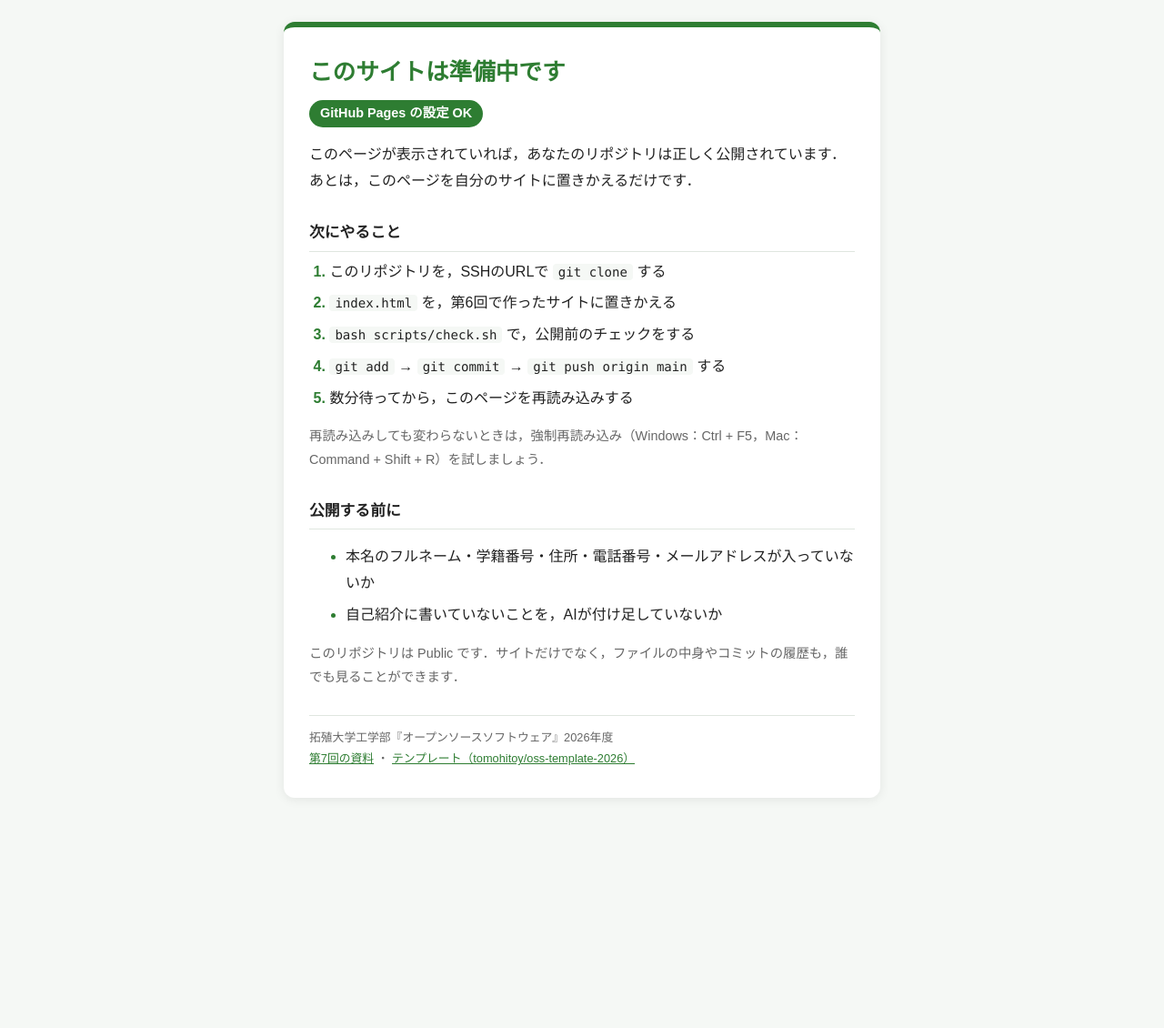
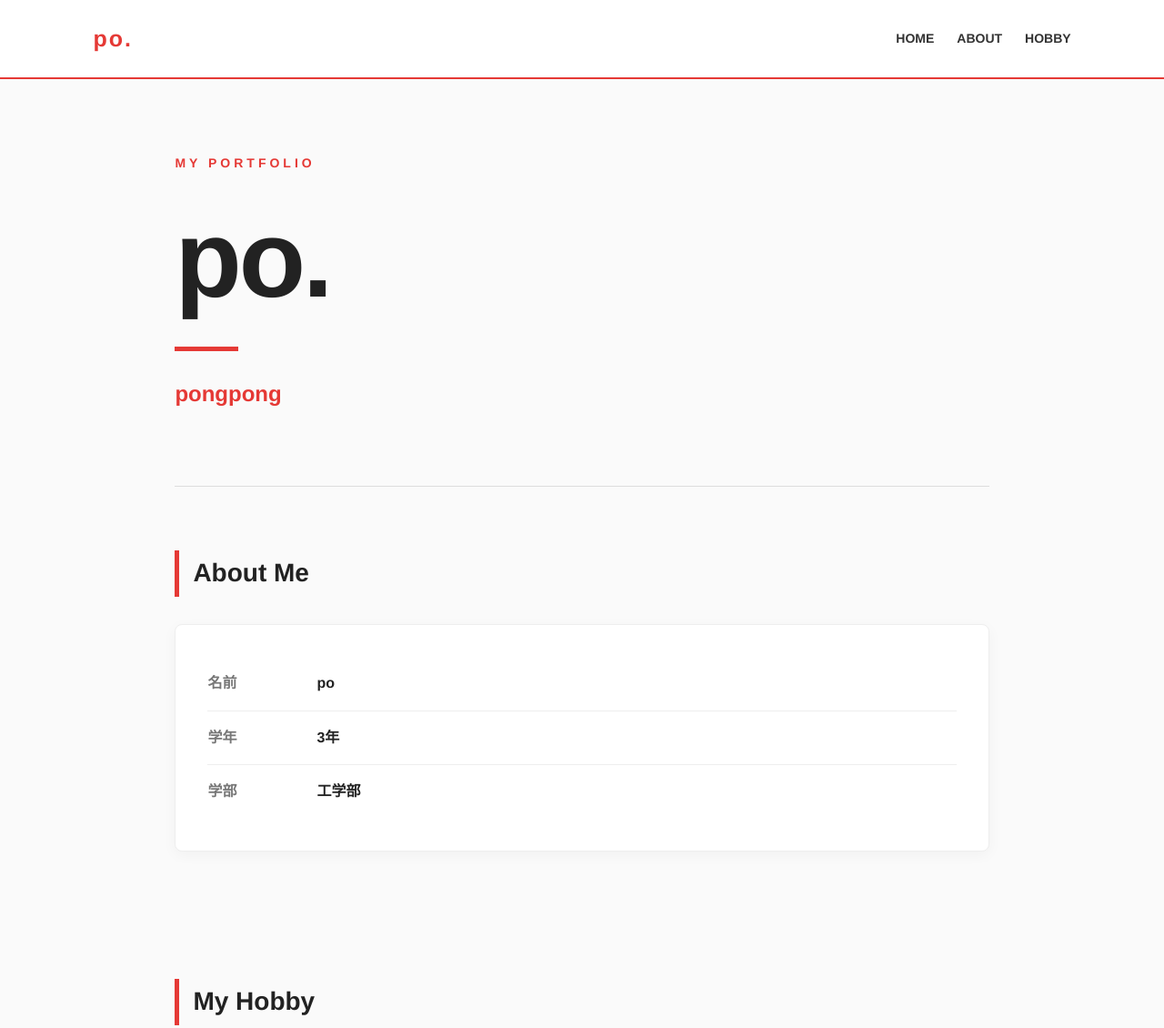
Before and after one commit to pongpong1218/pongpong1218.github.io, a plain HTML site: page index.html in a window 1280 px wide. Shown: the top 1130 px of the page at 91% size. Before the commit the page ends 901 px from the top, so only its background shows below. Drawn offline with Linux system fonts and the light colour scheme.

Commit message:
feat: 第6回で作ったサイトを公開する

```diff
--- a/index.html
+++ b/index.html
@@ -1,162 +1,343 @@
 <!DOCTYPE html>
-<!-- oss-template-2026:placeholder （この目印で，scripts/check.sh が「準備中」のページかどうかを見分けます） -->
-<!--
-  テンプレートの「準備中」のページです．
-  このページが https://ユーザー名.github.io/ に表示されたら，GitHub Pages の設定は成功です．
-  第7回の実習4で，このファイルを第6回で作った index.html に置きかえます．
--->
 <html lang="ja">
 <head>
   <meta charset="UTF-8">
-  <meta name="viewport" content="width=device-width, initial-scale=1">
-  <title>準備中</title>
+  <meta name="viewport" content="width=device-width, initial-scale=1.0">
+  <title>po | Portfolio</title>
+
   <style>
-    /* ===== 色の設定 ===== */
-    :root {
-      --main-color: #2e7d32;  /* メインの色（見出し・番号） */
-      --bg-color: #f5f8f5;    /* ページの背景の色 */
-      --card-color: #ffffff;  /* カードの背景の色 */
-      --text-color: #222222;  /* 文字の色 */
-      --sub-color: #666666;   /* 補足の文字の色 */
-      --line-color: #dfe6df;  /* 区切り線の色 */
+    /* 全体の基本設定 */
+    * {
+      margin: 0;
+      padding: 0;
+      box-sizing: border-box;
     }
 
-    /* パソコンやスマートフォンがダークモードのときの色 */
-    @media (prefers-color-scheme: dark) {
-      :root {
-        --main-color: #81c784;
-        --bg-color: #121512;
-        --card-color: #1e231e;
-        --text-color: #e8ece8;
-        --sub-color: #a0a8a0;
-        --line-color: #2f362f;
-      }
+    /* ページ全体のデザイン */
+    body {
+      font-family: "Helvetica Neue", Arial, sans-serif;
+      background-color: #fafafa;
+      color: #222;
+      line-height: 1.8;
     }
 
-    /* ページ全体：カードを画面のまんなかに置く */
-    body {
-      margin: 0;
-      min-height: 100vh;
-      display: flex;
-      align-items: center;
-      justify-content: center;
-      padding: 24px 16px;
-      box-sizing: border-box;
-      font-family: "Hiragino Sans", "Yu Gothic", "Meiryo", sans-serif;
-      line-height: 1.8;
-      color: var(--text-color);
-      background: var(--bg-color);
+    /* ヘッダー */
+    header {
+      background-color: #fff;
+      border-bottom: 2px solid #e53935;
+      padding: 20px 8%;
     }
 
-    /* まんなかのカード */
-    main {
-      width: 100%;
-      max-width: 600px;
-      padding: 32px 28px;
-      background: var(--card-color);
-      border-top: 6px solid var(--main-color);
-      border-radius: 12px;
-      box-shadow: 0 2px 12px rgba(0, 0, 0, 0.08);
+    /* ヘッダーの配置 */
+    .header-inner {
+      max-width: 1100px;
+      margin: 0 auto;
+      display: flex;
+      justify-content: space-between;
+      align-items: center;
+      gap: 20px;
     }
 
-    h1 {
-      margin: 0 0 4px;
-      font-size: clamp(1.3rem, 6vw, 1.6rem);  /* スマートフォンでは少し小さくする */
-      line-height: 1.4;
-      color: var(--main-color);
+    /* ロゴ */
+    .logo {
+      color: #e53935;
+      font-size: 25px;
+      font-weight: bold;
+      letter-spacing: 2px;
     }
 
-    h2 {
-      margin: 28px 0 8px;
-      padding-bottom: 4px;
-      font-size: 1.05rem;
-      border-bottom: 1px solid var(--line-color);
+    /* ナビゲーション */
+    nav {
+      display: flex;
+      gap: 25px;
     }
 
-    /* 「設定は成功」のバッジ */
-    .badge {
-      display: inline-block;
-      margin: 8px 0 0;
-      padding: 2px 12px;
-      font-size: 0.9rem;
+    nav a {
+      color: #333;
+      text-decoration: none;
+      font-size: 14px;
       font-weight: bold;
-      color: var(--card-color);
-      background: var(--main-color);
-      border-radius: 999px;
     }
 
-    /* 「次にやること」の番号つきリスト */
-    ol {
-      margin: 0;
-      padding-left: 1.4em;
-    }
-    li {
-      margin-bottom: 6px;
-    }
-    li::marker {
-      font-weight: bold;
-      color: var(--main-color);
+    /* リンクにマウスを重ねたとき */
+    nav a:hover {
+      color: #e53935;
     }
 
-    /* コマンドの見た目 */
-    code {
-      padding: 1px 6px;
-      font-family: "SFMono-Regular", Consolas, monospace;
-      font-size: 0.88em;
-      background: var(--bg-color);
-      border-radius: 4px;
-      white-space: nowrap;  /* コマンドの途中で折り返さない */
+    /* メインコンテンツの幅 */
+    main {
+      max-width: 1100px;
+      margin: 0 auto;
+      padding: 0 8%;
     }
 
-    /* 補足の小さな文字 */
-    .sub {
-      font-size: 0.9rem;
-      color: var(--sub-color);
+    /* 自己紹介のメインエリア */
+    .hero {
+      min-height: 420px;
+      display: flex;
+      flex-direction: column;
+      justify-content: center;
+      align-items: flex-start;
+      padding: 80px 0;
+      border-bottom: 1px solid #ddd;
     }
 
-    /* いちばん下の小さな文字 */
+    /* 小さな英語タイトル */
+    .hero-label {
+      color: #e53935;
+      font-size: 14px;
+      font-weight: bold;
+      letter-spacing: 4px;
+      margin-bottom: 20px;
+    }
+
+    /* 名前を大きく表示 */
+    .hero h1 {
+      font-size: clamp(64px, 12vw, 120px);
+      color: #222;
+      line-height: 1.2;
+      letter-spacing: -3px;
+    }
+
+    /* 名前の下の赤いライン */
+    .red-line {
+      width: 70px;
+      height: 5px;
+      background-color: #e53935;
+      margin: 25px 0;
+    }
+
+    /* キャッチコピー */
+    .catchcopy {
+      font-size: 24px;
+      font-weight: bold;
+      color: #e53935;
+    }
+
+    /* 各セクション共通 */
+    section {
+      padding: 70px 0;
+    }
+
+    /* セクションタイトル */
+    .section-title {
+      font-size: 28px;
+      margin-bottom: 30px;
+      border-left: 5px solid #e53935;
+      padding-left: 15px;
+    }
+
+    /* 自己紹介カード */
+    .profile-card {
+      background-color: #fff;
+      border: 1px solid #eee;
+      border-radius: 8px;
+      padding: 35px;
+      box-shadow: 0 4px 15px rgba(0, 0, 0, 0.04);
+    }
+
+    /* プロフィール情報の1行 */
+    .profile-row {
+      display: flex;
+      padding: 15px 0;
+      border-bottom: 1px solid #eee;
+      gap: 20px;
+    }
+
+    /* 最後の行は線を表示しない */
+    .profile-row:last-child {
+      border-bottom: none;
+    }
+
+    /* 項目名 */
+    .profile-label {
+      width: 100px;
+      flex-shrink: 0;
+      color: #777;
+      font-weight: bold;
+    }
+
+    /* プロフィールの内容 */
+    .profile-value {
+      color: #222;
+      font-weight: bold;
+    }
+
+    /* 趣味の表示エリア */
+    .hobby-card {
+      background-color: #e53935;
+      color: #fff;
+      border-radius: 8px;
+      padding: 45px 35px;
+      text-align: center;
+    }
+
+    /* 趣味の文字 */
+    .hobby-card h3 {
+      font-size: 32px;
+      margin-bottom: 8px;
+    }
+
+    .hobby-card p {
+      font-size: 14px;
+      letter-spacing: 2px;
+      opacity: 0.9;
+    }
+
+    /* フッター */
     footer {
-      margin-top: 28px;
-      padding-top: 12px;
-      font-size: 0.8rem;
-      color: var(--sub-color);
-      border-top: 1px solid var(--line-color);
+      background-color: #222;
+      color: #fff;
+      text-align: center;
+      padding: 30px 15px;
+      margin-top: 40px;
+      font-size: 13px;
     }
-    a {
-      color: var(--main-color);
+
+    /* スマートフォン向けのデザイン */
+    @media screen and (max-width: 600px) {
+
+      /* ヘッダーを縦並びにする */
+      .header-inner {
+        flex-direction: column;
+        gap: 12px;
+      }
+
+      header {
+        padding: 15px 5%;
+      }
+
+      /* メインの左右余白を小さくする */
+      main {
+        padding: 0 6%;
+      }
+
+      /* メインエリアを小さくする */
+      .hero {
+        min-height: 340px;
+        padding: 60px 0;
+      }
+
+      .hero h1 {
+        font-size: 72px;
+      }
+
+      .catchcopy {
+        font-size: 20px;
+      }
+
+      /* セクションの余白 */
+      section {
+        padding: 50px 0;
+      }
+
+      .section-title {
+        font-size: 24px;
+      }
+
+      /* カードの余白 */
+      .profile-card {
+        padding: 20px;
+      }
+
+      .profile-label {
+        width: 75px;
+      }
+
+      .hobby-card {
+        padding: 35px 20px;
+      }
     }
   </style>
 </head>
+
 <body>
+
+  <!-- ヘッダー：サイト名とナビゲーション -->
+  <header>
+    <div class="header-inner">
+
+      <div class="logo">po.</div>
+
+      <!-- ページ内の各項目へ移動するリンク -->
+      <nav>
+        <a href="#home">HOME</a>
+        <a href="#about">ABOUT</a>
+        <a href="#hobby">HOBBY</a>
+      </nav>
+
+    </div>
+  </header>
+
+  <!-- メインコンテンツ -->
   <main>
-    <h1>このサイトは準備中です</h1>
-    <p class="badge">GitHub Pages の設定 OK</p>
-    <p>このページが表示されていれば，あなたのリポジトリは正しく公開されています．
-      あとは，このページを自分のサイトに置きかえるだけです．</p>
 
-    <h2>次にやること</h2>
-    <ol>
-      <li>このリポジトリを，SSHのURLで <code>git clone</code> する</li>
-      <li><code>index.html</code> を，第6回で作ったサイトに置きかえる</li>
-      <li><code>bash scripts/check.sh</code> で，公開前のチェックをする</li>
-      <li><code>git add</code> → <code>git commit</code> → <code>git push origin main</code> する</li>
-      <li>数分待ってから，このページを再読み込みする</li>
-    </ol>
-    <p class="sub">再読み込みしても変わらないときは，強制再読み込み（Windows：Ctrl + F5，Mac：Command + Shift + R）を試しましょう．</p>
+    <!-- トップページ：名前とキャッチコピー -->
+    <div class="hero" id="home">
 
-    <h2>公開する前に</h2>
-    <ul>
-      <li>本名のフルネーム・学籍番号・住所・電話番号・メールアドレスが入っていないか</li>
-      <li>自己紹介に書いていないことを，AIが付け足していないか</li>
-    </ul>
-    <p class="sub">このリポジトリは Public です．サイトだけでなく，ファイルの中身やコミットの履歴も，誰でも見ることができます．</p>
+      <p class="hero-label">MY PORTFOLIO</p>
 
-    <footer>
-      拓殖大学工学部『オープンソースソフトウェア』2026年度<br>
-      <a href="https://github.com/tomohitoy/oss-practice-2026/blob/main-07/chap07/README.md">第7回の資料</a>
-      ・
-      <a href="https://github.com/tomohitoy/oss-template-2026">テンプレート（tomohitoy/oss-template-2026）</a>
-    </footer>
+      <h1>po.</h1>
+
+      <!-- 赤い装飾ライン -->
+      <div class="red-line"></div>
+
+      <!-- 自己紹介に書かれているキャッチコピー -->
+      <p class="catchcopy">pongpong</p>
+
+    </div>
+
+    <!-- 基本情報 -->
+    <section id="about">
+
+      <h2 class="section-title">About Me</h2>
+
+      <div class="profile-card">
+
+        <!-- 名前 -->
+        <div class="profile-row">
+          <span class="profile-label">名前</span>
+          <span class="profile-value">po</span>
+        </div>
+
+        <!-- 学年 -->
+        <div class="profile-row">
+          <span class="profile-label">学年</span>
+          <span class="profile-value">3年</span>
+        </div>
+
+        <!-- 学部 -->
+        <div class="profile-row">
+          <span class="profile-label">学部</span>
+          <span class="profile-value">工学部</span>
+        </div>
+
+      </div>
+
+    </section>
+
+    <!-- 趣味・好きなこと -->
+    <section id="hobby">
+
+      <h2 class="section-title">My Hobby</h2>
+
+      <div class="hobby-card">
+
+        <!-- 趣味を大きく表示 -->
+        <h3>ゲーム</h3>
+
+        <p>GAME</p>
+
+      </div>
+
+    </section>
+
   </main>
+
+  <!-- フッター：ページの最後に表示 -->
+  <footer>
+    <p>po. | My Portfolio</p>
+  </footer>
+
 </body>
 </html>
```
